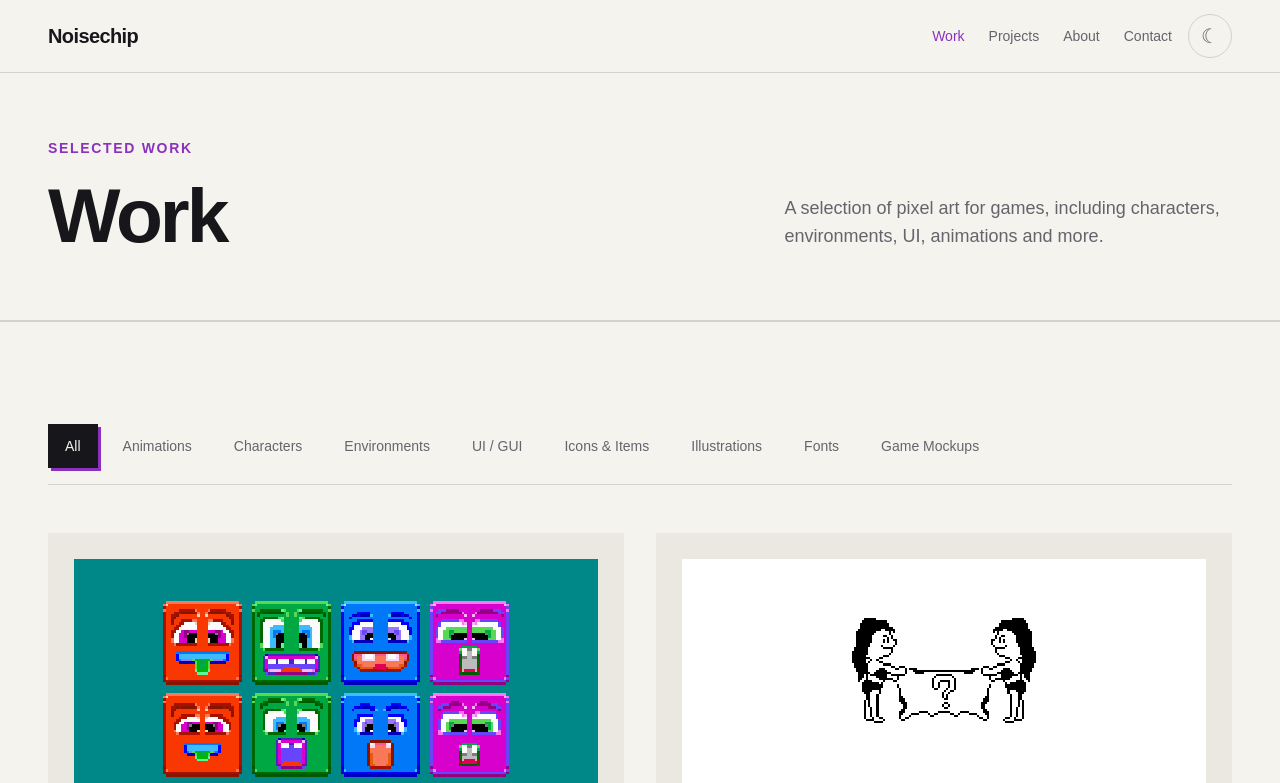
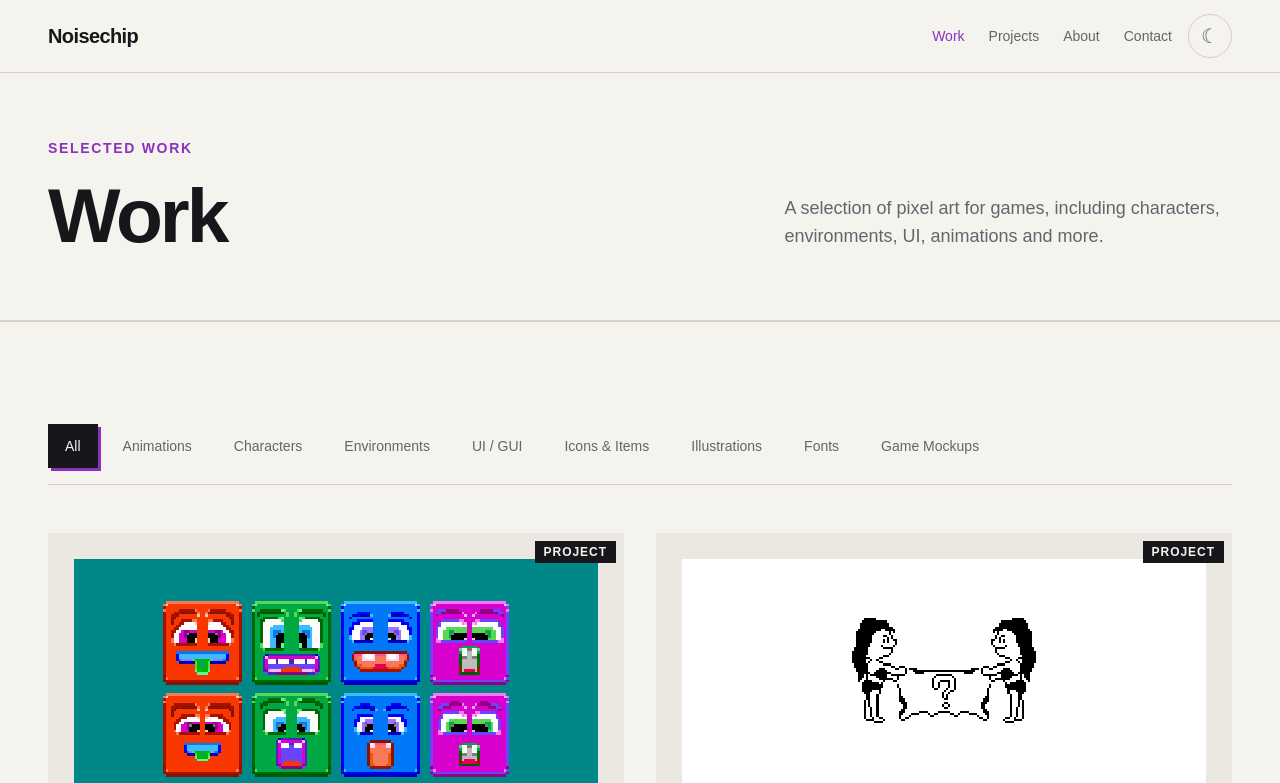
Before and after one commit to alejandroarevaloprogrammer/noisechip-portfolio, a Next.js app: page /work in a window 1280 px wide. Shown: the top 783 px of the page. Built offline with nearby package versions, Linux system fonts and the light colour scheme.

Commit message:
Add project badge to work cards

```diff
--- a/src/components/work/WorkCard/WorkCard.module.css
+++ b/src/components/work/WorkCard/WorkCard.module.css
@@ -6,6 +6,7 @@
 }
 
 .media {
+  position: relative;
   display: flex;
   align-items: center;
   justify-content: center;
@@ -30,6 +31,22 @@
   height: auto;
   object-fit: contain;
   image-rendering: pixelated;
+}
+
+.projectBadge {
+  position: absolute;
+  top: var(--space-2);
+  right: var(--space-2);
+  padding: var(--space-1) var(--space-2);
+  font-size: var(--font-size-xs);
+  font-weight: var(--font-weight-semibold);
+  line-height: 1;
+  letter-spacing: 0.08em;
+  text-transform: uppercase;
+  color: var(--color-background);
+  background: var(--color-text);
+  border: var(--border-width) solid var(--color-text);
+  pointer-events: none;
 }
 
 .meta {
--- a/src/components/work/WorkCard/WorkCard.tsx
+++ b/src/components/work/WorkCard/WorkCard.tsx
@@ -41,6 +41,12 @@ export default function WorkCard({
           className={styles.image}
           unoptimized
         />
+
+        {item.project && (
+          <span className={styles.projectBadge}>
+            Project
+          </span>
+        )}
       </button>
 
       <div className={styles.meta}>
```
